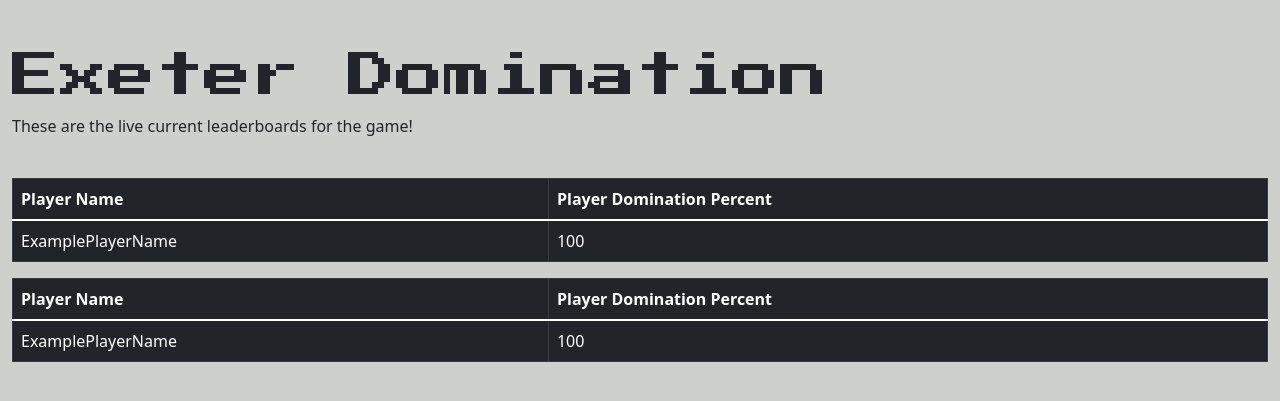
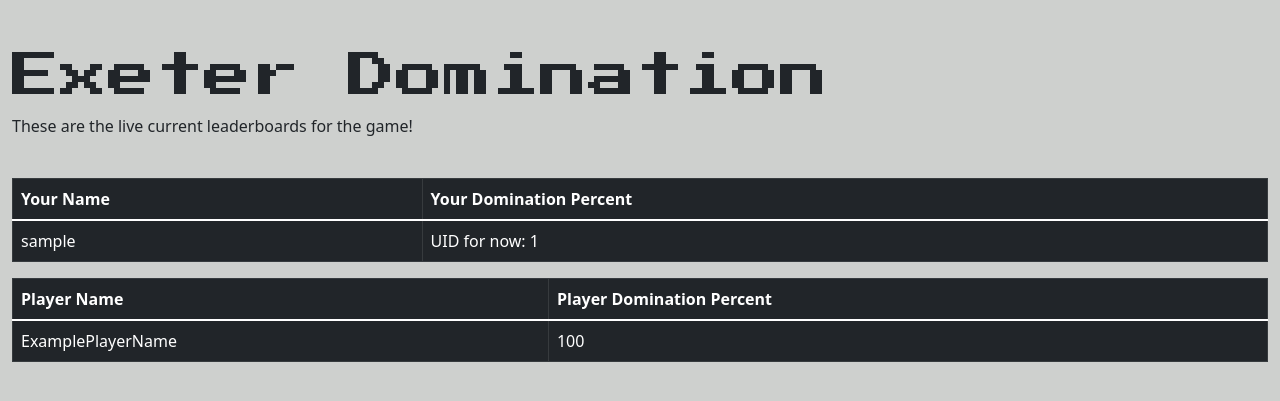
Before and after one commit to TreeveWhite/ecm2434-project, a Django app: page /play/leaderboard in a window 1280 px wide. Shown: the part 56-457 px from the top of the page. Run offline with Django 4.2, Linux system fonts and the light colour scheme; the visitor is signed in with stand-in values (Sample User, id 1).

Commit message:
Changed leaderboardPage.html

```diff
--- a/TheProject/exeterDomination/templates/exeterDomination/leaderboardPage.html
+++ b/TheProject/exeterDomination/templates/exeterDomination/leaderboardPage.html
@@ -48,23 +48,22 @@
         <p>These are the live current leaderboards for the game!</p>
         <br>
 
+        {% if request.user.is_authenticated %}
         <table class="table table-bordered table-dark">
             <thead>
                 <tr>
-                    <th>Player Name</th>
-                    <th>Player Domination Percent</th>
+                    <th>Your Name</th>
+                    <th>Your Domination Percent</th>
                 </tr>
                 <tbody>
-                    {% for score in player_scores %}
                         <tr>
-                        {% for column in score %}
-                            <td>{{ column }}</td>
-                        {% endfor %}
+                            <td>{{ request.user.username }}</td>
+                            <td>UID for now: {{ request.user.id }}</td>
                         </tr>
-                    {% endfor %}
                 </tbody>
             </thead>
         </table>
+        {% endif %}
         <table class="table table-bordered table-dark">
             <thead>
                 <tr>
```
